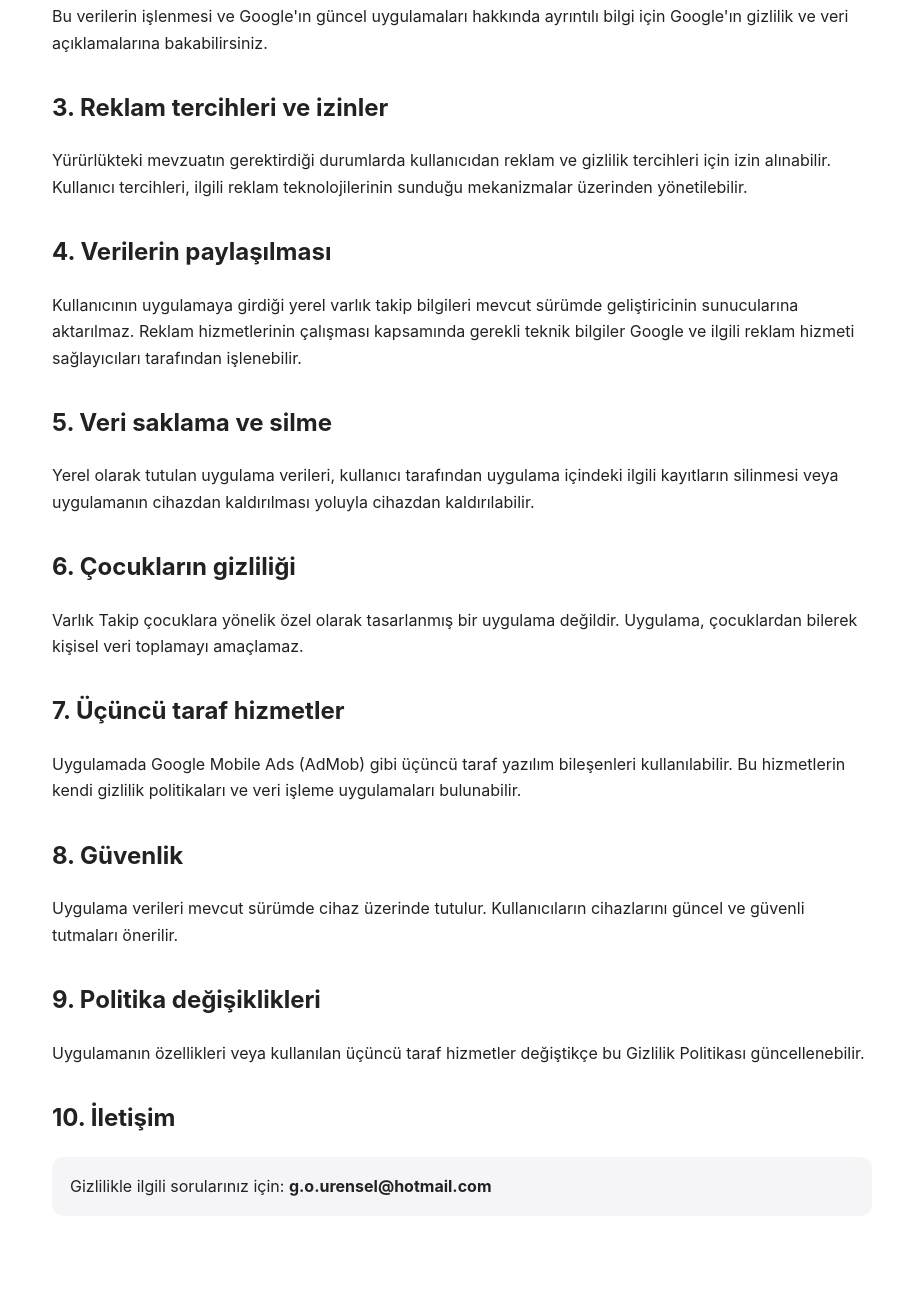
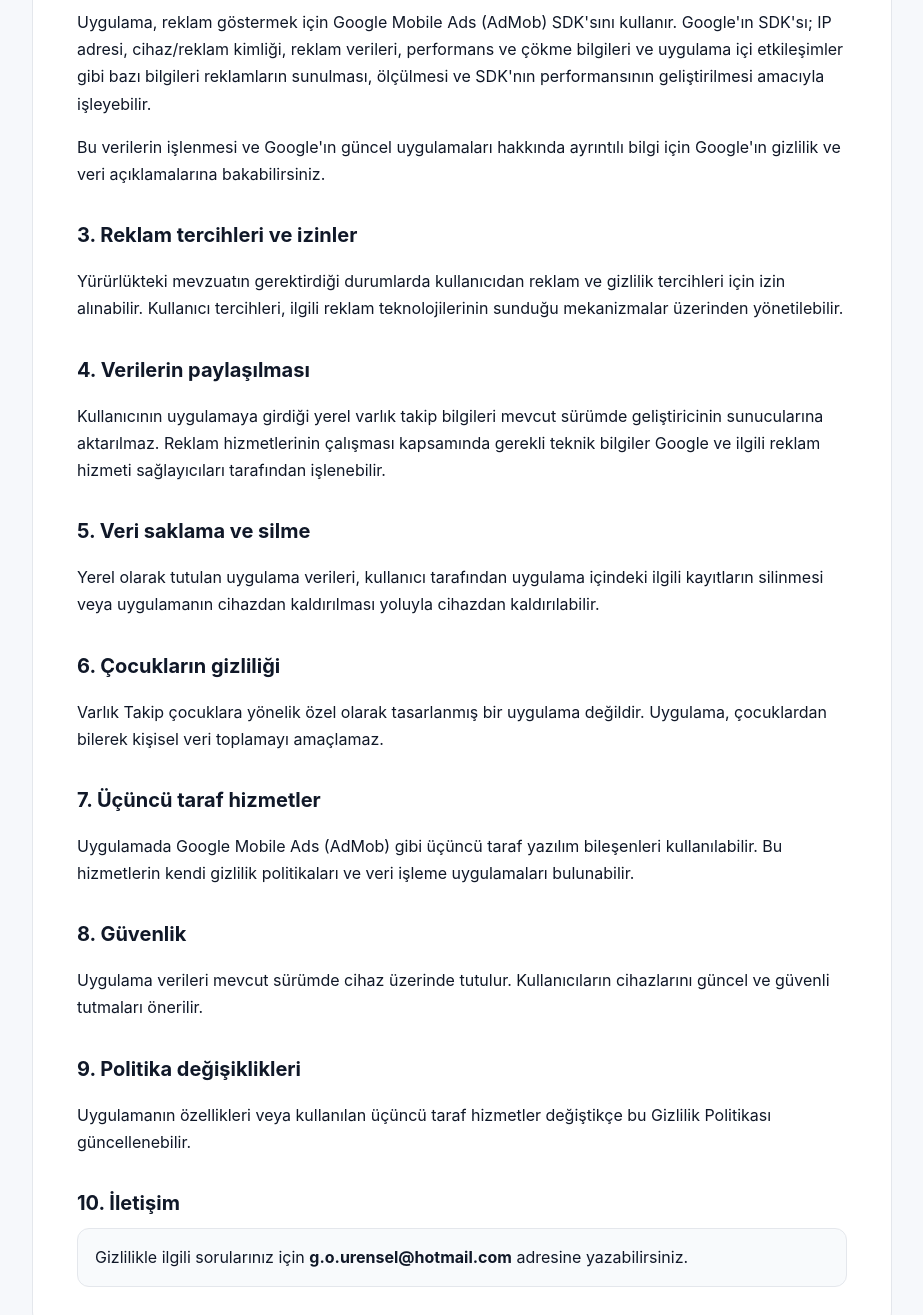
Before and after one commit to gururorkun/gururorkun.github.io, a plain HTML site: page varlik-takip/privacy.html in a window 1280 px wide. Shown: the part 605-1920 px from the top of the page, without its empty margins (178-1101 px from the left). Before the commit the page ends 1853 px from the top, so only its background shows below. Drawn offline with Linux system fonts and the light colour scheme.

Commit message:
Polish public site UI and UX

```diff
--- a/varlik-takip/privacy.html
+++ b/varlik-takip/privacy.html
@@ -1,30 +1,23 @@
 <!doctype html>
 <html lang="tr"><head><meta charset="utf-8"><meta name="viewport" content="width=device-width,initial-scale=1">
-<title>Varlık Takip – Gizlilik Politikası</title>
-<style>body{font-family:-apple-system,BlinkMacSystemFont,"Segoe UI",Arial,sans-serif;line-height:1.65;max-width:820px;margin:0 auto;padding:32px 20px;color:#222}h1{line-height:1.2}h2{margin-top:32px}.date{color:#666}.box{background:#f5f5f7;padding:16px 18px;border-radius:12px}</style>
-</head><body>
-<h1>Varlık Takip – Gizlilik Politikası</h1>
-<p class="date">Son güncelleme: 22 Eylül 2026</p>
+<meta name="description" content="Varlık Takip gizlilik politikası.">
+<title>Varlık Takip | Gizlilik Politikası</title>
+<style>
+:root{--bg:#f6f8fb;--surface:#fff;--text:#101828;--muted:#667085;--line:#e4e7ec;--blue:#2563eb;--dark:#0b1220}*{box-sizing:border-box}body{margin:0;font-family:-apple-system,BlinkMacSystemFont,"SF Pro Text","Segoe UI",Arial,sans-serif;color:var(--text);background:var(--bg);line-height:1.7}.container{width:min(860px,calc(100% - 32px));margin:auto}header{background:var(--dark);color:#fff;padding:18px 0}nav{display:flex;justify-content:space-between;align-items:center;gap:20px}.brand{font-weight:700}.navlink{color:#cbd5e1;font-size:14px}main{padding:40px 0 70px}.paper{background:#fff;border:1px solid var(--line);border-radius:20px;padding:clamp(24px,5vw,44px)}h1{font-size:clamp(30px,5vw,44px);line-height:1.1;letter-spacing:-.04em;margin:0 0 8px}h2{font-size:20px;margin:30px 0 8px}.date{color:var(--muted);margin-top:0}.notice{background:#f8fafc;border:1px solid var(--line);border-radius:12px;padding:15px 17px}a{color:var(--blue)}footer{padding:26px 0 40px;color:var(--muted);font-size:13px;text-align:center}
+</style></head><body>
+<header><div class="container"><nav><a class="brand" href="/">Gurur Orkun Ürensel</a><a class="navlink" href="/varlik-takip/">Varlık Takip</a></nav></div></header>
+<main><div class="container"><article class="paper">
+<h1>Gizlilik Politikası</h1><p class="date">Varlık Takip · Son güncelleme: 22 Eylül 2026</p>
 <p>Bu Gizlilik Politikası, Varlık Takip uygulamasının kullanıcı verilerini nasıl işlediğini açıklar.</p>
-<h2>1. Uygulamada tutulan bilgiler</h2>
-<p>Varlık Takip, kullanıcının uygulamaya girdiği kişi, varlık ve varlık saklama yeri bilgilerini varlık takibi amacıyla kullanır. Bunlara kişi adları, varlık adları/türleri, miktarlar, birimler, finans kurumu veya platform adları, fiziksel saklama yeri bilgileri ve kullanıcı tarafından eklenen notlar dahil olabilir.</p>
-<p>Mevcut sürümde bu bilgiler uygulamanın yerel veri alanında tutulur. Kullanıcı verilerini geliştiricinin kendi sunucusuna veya bir bulut veritabanına gönderen bir hesap/senkronizasyon hizmeti bulunmamaktadır.</p>
-<h2>2. Reklam hizmetleri</h2>
-<p>Uygulama, reklam göstermek için Google Mobile Ads (AdMob) SDK'sını kullanır. Google'ın SDK'sı; IP adresi, cihaz/reklam kimliği, reklam verileri, performans ve çökme bilgileri ve uygulama içi etkileşimler gibi bazı bilgileri reklamların sunulması, ölçülmesi ve SDK'nın performansının geliştirilmesi amacıyla işleyebilir.</p>
-<p>Bu verilerin işlenmesi ve Google'ın güncel uygulamaları hakkında ayrıntılı bilgi için Google'ın gizlilik ve veri açıklamalarına bakabilirsiniz.</p>
-<h2>3. Reklam tercihleri ve izinler</h2>
-<p>Yürürlükteki mevzuatın gerektirdiği durumlarda kullanıcıdan reklam ve gizlilik tercihleri için izin alınabilir. Kullanıcı tercihleri, ilgili reklam teknolojilerinin sunduğu mekanizmalar üzerinden yönetilebilir.</p>
-<h2>4. Verilerin paylaşılması</h2>
-<p>Kullanıcının uygulamaya girdiği yerel varlık takip bilgileri mevcut sürümde geliştiricinin sunucularına aktarılmaz. Reklam hizmetlerinin çalışması kapsamında gerekli teknik bilgiler Google ve ilgili reklam hizmeti sağlayıcıları tarafından işlenebilir.</p>
-<h2>5. Veri saklama ve silme</h2>
-<p>Yerel olarak tutulan uygulama verileri, kullanıcı tarafından uygulama içindeki ilgili kayıtların silinmesi veya uygulamanın cihazdan kaldırılması yoluyla cihazdan kaldırılabilir.</p>
-<h2>6. Çocukların gizliliği</h2>
-<p>Varlık Takip çocuklara yönelik özel olarak tasarlanmış bir uygulama değildir. Uygulama, çocuklardan bilerek kişisel veri toplamayı amaçlamaz.</p>
-<h2>7. Üçüncü taraf hizmetler</h2>
-<p>Uygulamada Google Mobile Ads (AdMob) gibi üçüncü taraf yazılım bileşenleri kullanılabilir. Bu hizmetlerin kendi gizlilik politikaları ve veri işleme uygulamaları bulunabilir.</p>
-<h2>8. Güvenlik</h2>
-<p>Uygulama verileri mevcut sürümde cihaz üzerinde tutulur. Kullanıcıların cihazlarını güncel ve güvenli tutmaları önerilir.</p>
-<h2>9. Politika değişiklikleri</h2>
-<p>Uygulamanın özellikleri veya kullanılan üçüncü taraf hizmetler değiştikçe bu Gizlilik Politikası güncellenebilir.</p>
-<h2>10. İletişim</h2><div class="box">Gizlilikle ilgili sorularınız için: <strong>g.o.urensel@hotmail.com</strong></div>
+<h2>1. Uygulamada tutulan bilgiler</h2><p>Varlık Takip, kullanıcının uygulamaya girdiği kişi, varlık ve varlık saklama yeri bilgilerini varlık takibi amacıyla kullanır. Bunlara kişi adları, varlık adları/türleri, miktarlar, birimler, finans kurumu veya platform adları, fiziksel saklama yeri bilgileri ve kullanıcı tarafından eklenen notlar dahil olabilir.</p><p>Mevcut sürümde bu bilgiler uygulamanın yerel veri alanında tutulur. Kullanıcı verilerini geliştiricinin kendi sunucusuna veya bir bulut veritabanına gönderen bir hesap/senkronizasyon hizmeti bulunmamaktadır.</p>
+<h2>2. Reklam hizmetleri</h2><p>Uygulama, reklam göstermek için Google Mobile Ads (AdMob) SDK'sını kullanır. Google'ın SDK'sı; IP adresi, cihaz/reklam kimliği, reklam verileri, performans ve çökme bilgileri ve uygulama içi etkileşimler gibi bazı bilgileri reklamların sunulması, ölçülmesi ve SDK'nın performansının geliştirilmesi amacıyla işleyebilir.</p><p>Bu verilerin işlenmesi ve Google'ın güncel uygulamaları hakkında ayrıntılı bilgi için Google'ın gizlilik ve veri açıklamalarına bakabilirsiniz.</p>
+<h2>3. Reklam tercihleri ve izinler</h2><p>Yürürlükteki mevzuatın gerektirdiği durumlarda kullanıcıdan reklam ve gizlilik tercihleri için izin alınabilir. Kullanıcı tercihleri, ilgili reklam teknolojilerinin sunduğu mekanizmalar üzerinden yönetilebilir.</p>
+<h2>4. Verilerin paylaşılması</h2><p>Kullanıcının uygulamaya girdiği yerel varlık takip bilgileri mevcut sürümde geliştiricinin sunucularına aktarılmaz. Reklam hizmetlerinin çalışması kapsamında gerekli teknik bilgiler Google ve ilgili reklam hizmeti sağlayıcıları tarafından işlenebilir.</p>
+<h2>5. Veri saklama ve silme</h2><p>Yerel olarak tutulan uygulama verileri, kullanıcı tarafından uygulama içindeki ilgili kayıtların silinmesi veya uygulamanın cihazdan kaldırılması yoluyla cihazdan kaldırılabilir.</p>
+<h2>6. Çocukların gizliliği</h2><p>Varlık Takip çocuklara yönelik özel olarak tasarlanmış bir uygulama değildir. Uygulama, çocuklardan bilerek kişisel veri toplamayı amaçlamaz.</p>
+<h2>7. Üçüncü taraf hizmetler</h2><p>Uygulamada Google Mobile Ads (AdMob) gibi üçüncü taraf yazılım bileşenleri kullanılabilir. Bu hizmetlerin kendi gizlilik politikaları ve veri işleme uygulamaları bulunabilir.</p>
+<h2>8. Güvenlik</h2><p>Uygulama verileri mevcut sürümde cihaz üzerinde tutulur. Kullanıcıların cihazlarını güncel ve güvenli tutmaları önerilir.</p>
+<h2>9. Politika değişiklikleri</h2><p>Uygulamanın özellikleri veya kullanılan üçüncü taraf hizmetler değiştikçe bu Gizlilik Politikası güncellenebilir.</p>
+<h2>10. İletişim</h2><div class="notice">Gizlilikle ilgili sorularınız için <strong>g.o.urensel@hotmail.com</strong> adresine yazabilirsiniz.</div>
+</article></div></main><footer><div class="container"><a href="/varlik-takip/">Varlık Takip</a> · <a href="/varlik-takip/support.html">Destek</a> · <a href="/">Tüm uygulamalar</a></div></footer>
 </body></html>
```
